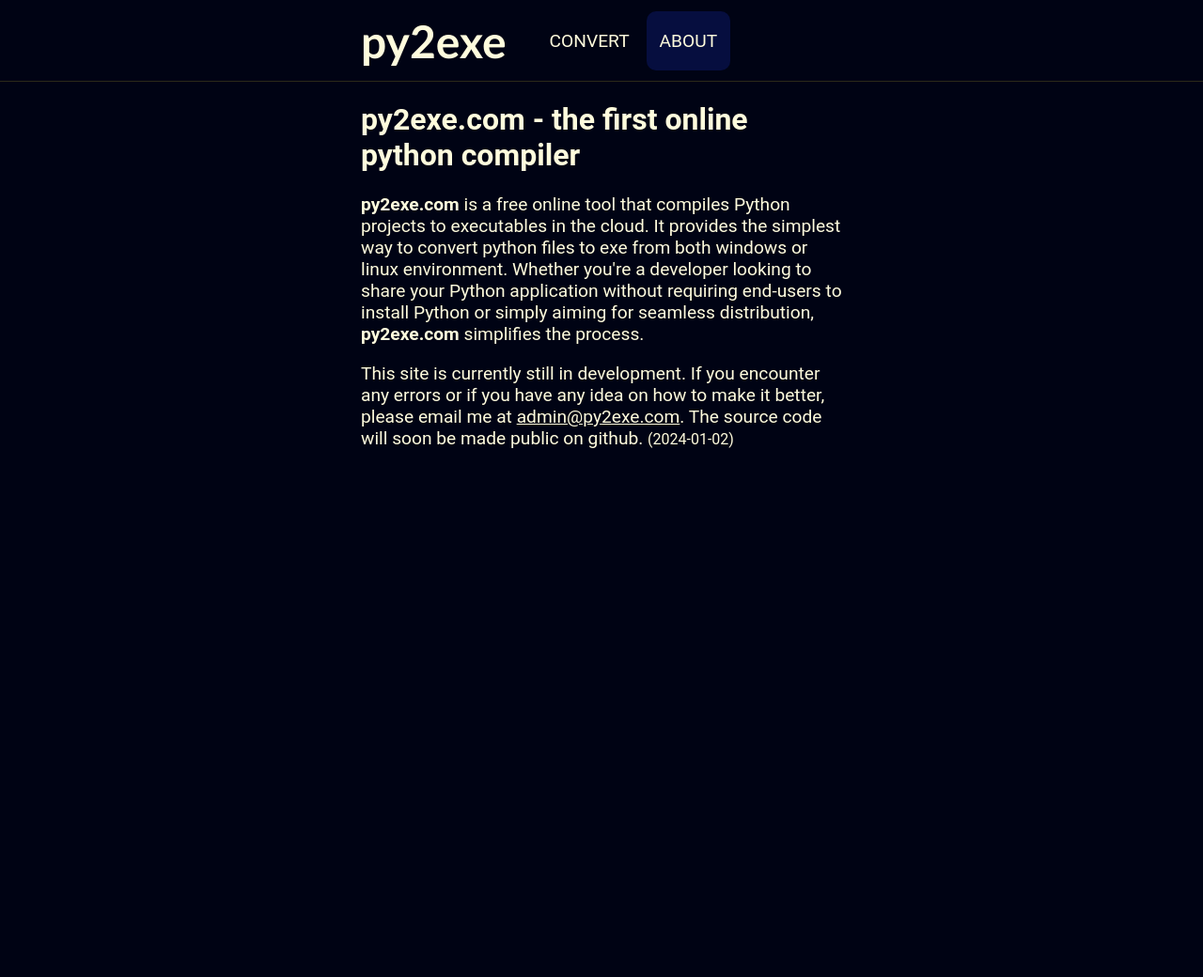
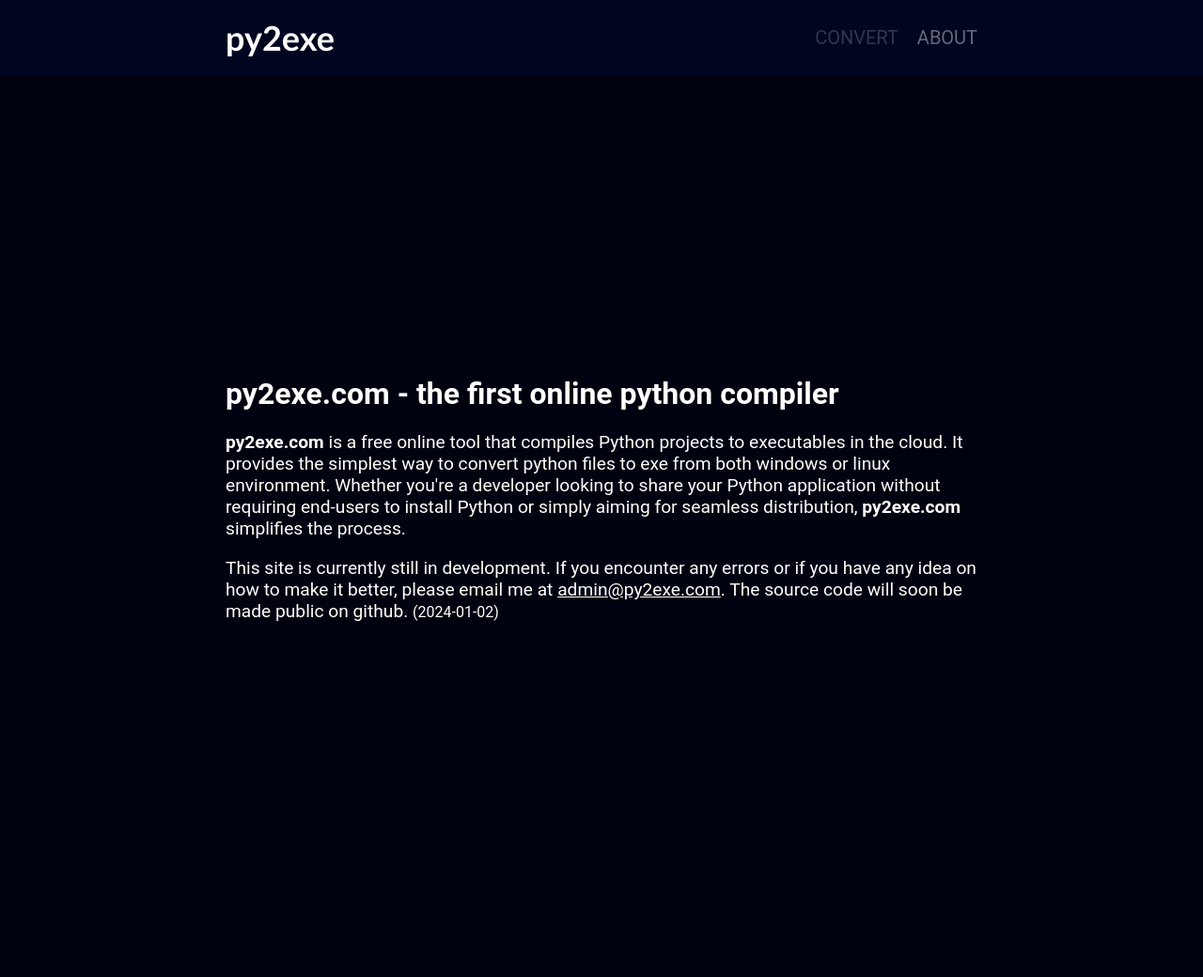
Before and after one commit to kvandeh/py2exe, a Flask app: page /about in a window 1280 px wide. Shown: the whole page at 94% size. Before the commit the page ends 477 px from the top, so only its background shows below. Run offline with Flask 3, Linux system fonts and the light colour scheme; parts of the project's set-up code (start-up, migrations or seed data) failed here and were passed over.

Commit message:
Update main.css

```diff
--- a/app/static/css/main.css
+++ b/app/static/css/main.css
@@ -1,7 +1,7 @@
 :root {
-    --bg-color: #000314;
-    --text-color: #fffcdd;
-    --primary-color: #fded6c;
+    --bg-color: #00020f;
+    --text-color: #fff;
+    --primary-color: #fff3;
     --secondary-color: #0f3234;
     --border-radius: 10px;
     --button-color: var(--primary-color);
@@ -22,17 +22,18 @@ body {
 }
 
 .content {
-    width: fit-content;
-    min-width: 40vw;
-    max-width: min(500px, 95vw);
+    width: min(90vw, 800px);
     margin: 0 auto;
     margin-bottom: 60px;
     margin-left: auto;
     margin-right: auto;
+
     display: flex;
     flex-direction: column;
-    justify-content: space-between;
+    min-height: 900px;
     align-items: start;
+
+    justify-content: center;
 }
 
 a {
@@ -43,21 +44,34 @@ p {
     font-size: 1.2rem;
 }
 
-.button-link {
+.filepond--drop-label {
     display: inline-block;
     padding: 15px 25px;
     font-size: 16px;
     text-align: center;
     text-decoration: none;
-    background-color: var(--button-color);
+    background-color: #fffa;
     color: var(--bg-color);
     border: none;
     border-radius: var(--border-radius);
     cursor: pointer;
-    transition: background-color .2s;
+    min-height: max(30vh, 300px) !important;
+} .filepond--panel, .filepond--panel * {
+    background-color: #0000 !important;
 }
 
+.filepond {
+    width: 100%;
+    /* box-shadow: 1px 1px 5px 0px var(--primary-color); */
+    /* border-radius: var(--border-radius); */
+}
+
+/* .filepond .filepond--panel-root {
+    background-color: var(--primary-color);
+} */
+
 .button-link:hover {
+    cursor: pointer;
     background-color: var(--button-hover-color);
 }
 
@@ -65,27 +79,20 @@ p {
     display: flex;
     justify-content: center;
     align-items: center;
-    width: calc(100vw - 1rem); /* - padding*2 */
-    height: auto;
-    border-bottom: 1px solid var(--division-line-color);
-    height: 70px;
-    position: relative;
-    padding: .5rem;
+    background-color: #000520;
+    height: 80px;
 }
 
 .navbar > div {
     display: flex;
     align-items: center;
-    align-content: center;
-    justify-content: start;
+    justify-content: space-between;
     min-width: min(500px, 95vw);
-    width: 40vw;
-    position: fixed;
-    background-color: var(--navbar-bg-color);
+    width: min(90vw, 800px);
 }
 
 .navbar a.heading {
-    font-size: 3rem;
+    font-size: 36px;
     color: var(--text-color);
     text-decoration: none;
     font-weight: bold;
@@ -94,24 +101,20 @@ p {
     font-family: "trebuchet ms", 'Roboto', sans-serif;
 }
 
-.navbar .navbar-items > *, .navbar-item {
-    font-size: 1.2rem;
-    color: var(--text-color);
+.navbar-items {
+    display: flex;
+    flex-direction: row;
+    gap: 20px;
+} .navbar-items a {
+    color: #fff3;
     text-decoration: none;
-    padding: 20px 14px 20px 14px;
-    border-radius: var(--border-radius);
-    position: relative;
+    font-size: 20px;
     cursor: pointer;
-    transition: background-color .07s;
     text-transform: uppercase;
 }
 
-.navbar:not(.responsive) .navbar-items > *:hover, .navbar:not(.responsive) .navbar-item:hover {
-    background-color: var(--navbar-hover-color);
-}
-
-.navbar-items > .active, .navbar-item.active {
-    background-color: var(--navbar-active-color);
+.navbar:not(.responsive) .navbar-items > *:hover, .navbar:not(.responsive) .navbar-item:hover, .navbar-items > .active {
+    color: #fff6;
 }
 
 @media screen and (max-width: 450px) {
```
